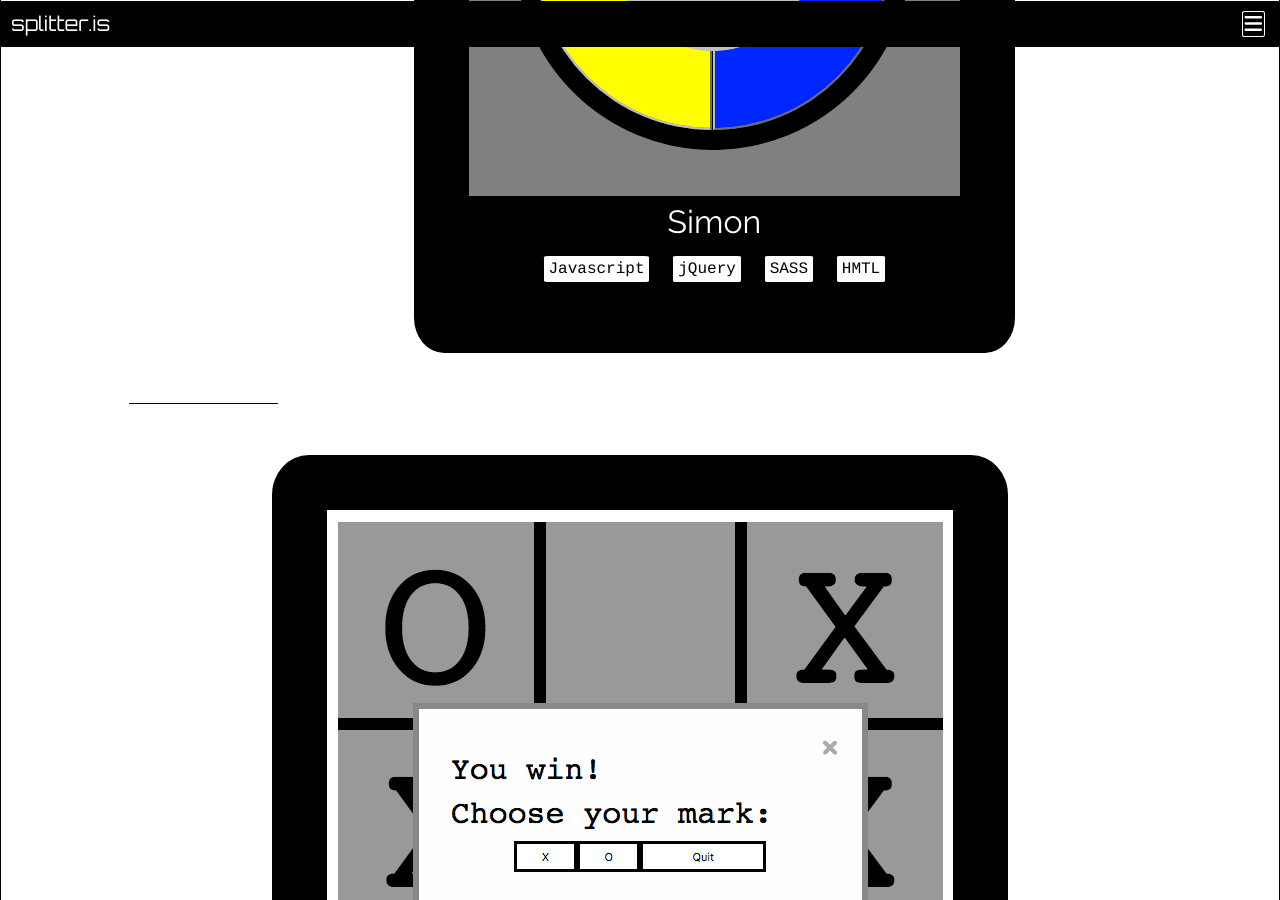
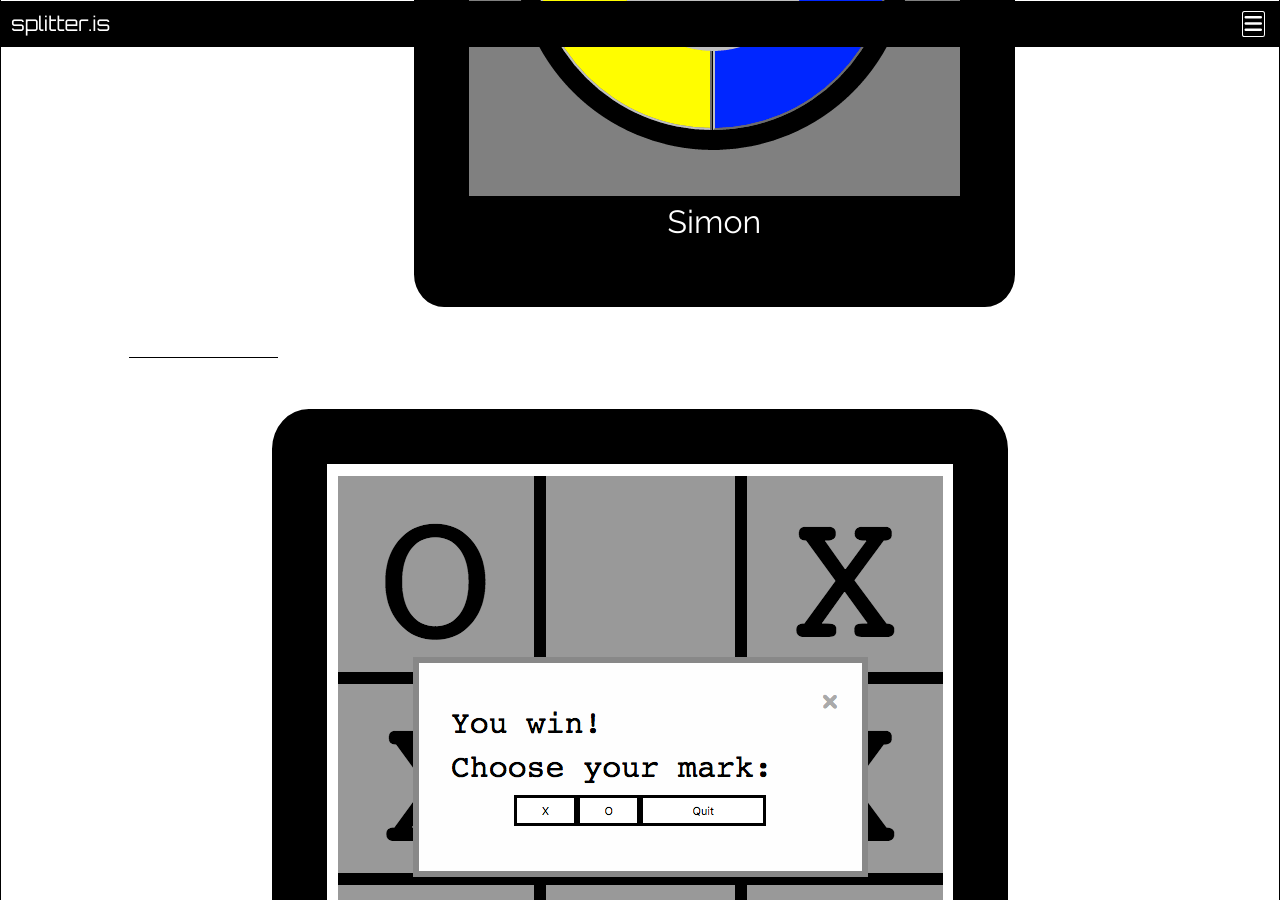
Before and after one commit to halfalpine/halfalpine.github.io, a Jekyll site: the page built from index.html, in a window 1280 px wide and 900 px high, scrolled down 786 px. Built offline with Jekyll 4.4.1, drawn with Linux system fonts in a browser that asks for light colours; nearby versions of some CDN libraries.

Commit message:
Remove skill tags from SIMON

```diff
--- a/_projects/1 simon.markdown
+++ b/_projects/1 simon.markdown
@@ -3,5 +3,5 @@ title: Simon
 folder: simon
 layout: default
 thumbnail: images/projects/simon-thumb.png
-skills: [Javascript, jQuery, SASS, HMTL]
+skills:
 ---
```
